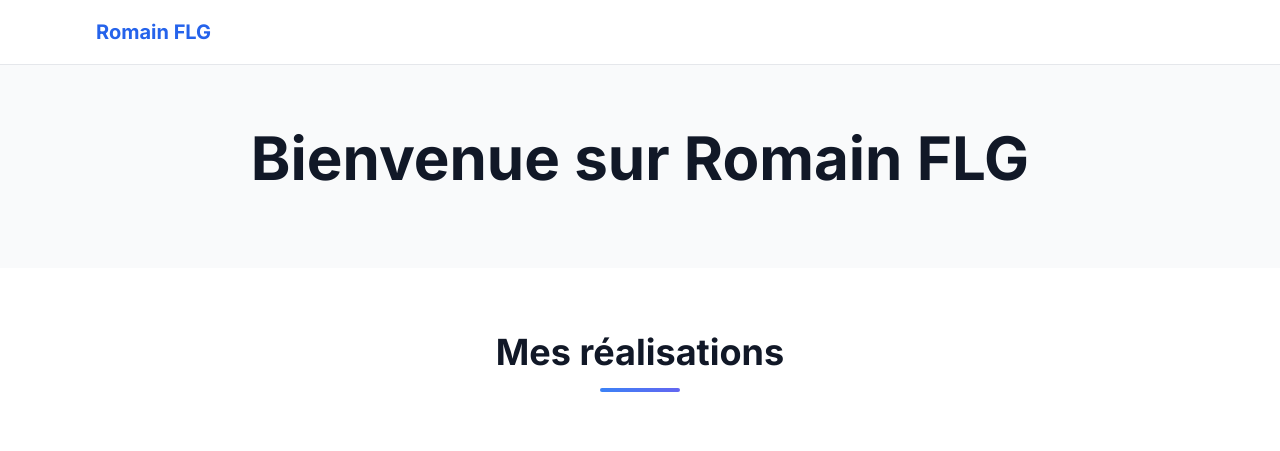
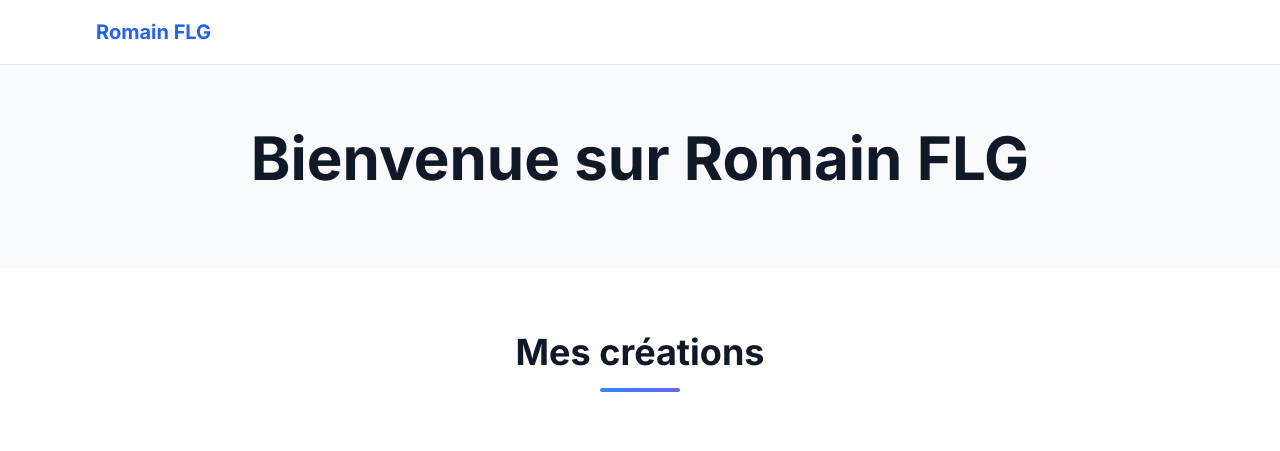
Before and after one commit to romainfalanga/Romain-FLG-Final, a website: page index.html in a window 1280 px wide. Shown: the top 451 px of the page. Drawn offline with nearby package versions, Linux system fonts and the light colour scheme.

Commit message:
fix: renomme section « Mes réalisations » en « Mes créations »

```diff
--- a/index.html
+++ b/index.html
@@ -132,7 +132,7 @@
             <div class="max-w-6xl mx-auto px-4 sm:px-6 lg:px-8">
                 <div class="text-center mb-16">
                     <h2 id="projets-title" class="section-title-animate text-3xl sm:text-4xl font-bold text-gray-900 mb-4">
-                        Mes réalisations
+                        Mes créations
                     </h2>
                     <div class="section-title-animate w-20 h-1 bg-gradient-to-r from-blue-500 to-indigo-500 mx-auto rounded-full"></div>
                 </div>
```
Also changed, not shown: dist/index.html.
